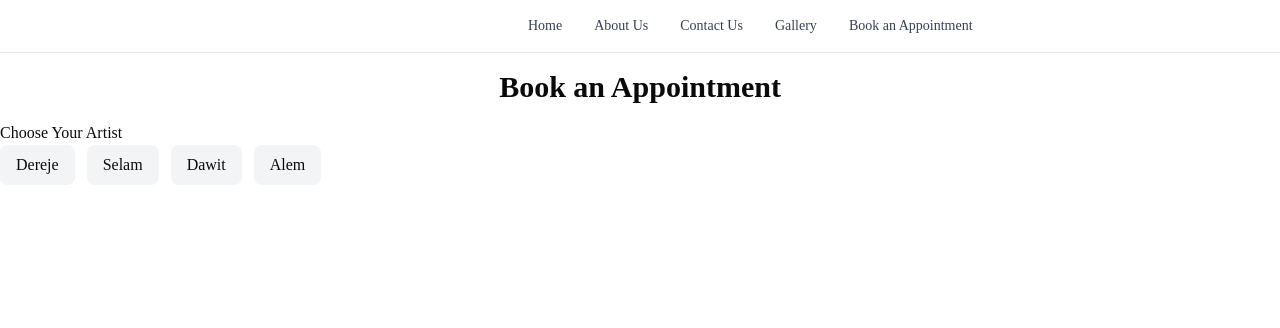
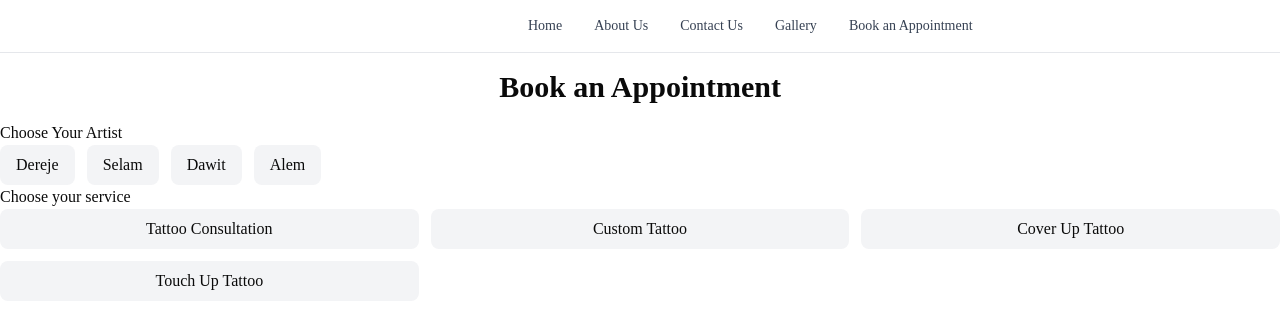
Before and after one commit to Nuhamin-07/tattoo-studio, a Next.js app: page /appointment in a window 1280 px wide. Shown: the top 328 px of the page. Built offline with nearby package versions, Linux system fonts and the light colour scheme.

Commit message:
options for an appointment added

```diff
--- a/app/appointment/page.tsx
+++ b/app/appointment/page.tsx
@@ -3,7 +3,7 @@ export default function Appointment() {
         <div>
             <h1 className="text-center text-3xl font-bold my-4">Book an Appointment</h1>
             <form>
-                <p>Choose Your Artist</p>
+                <h3>Choose Your Artist</h3>
                 <div className="flex gap-3">
                     <label className="inline-flex items-center justify-center px-4 py-2 rounded-md bg-gray-100 hover:bg-gray-300 cursor-pointer peer-checked:bg-gray-900 peer-checked:text-white" htmlFor="Dereje">
                         <input className="sr-only peer" type="radio" id="Dereje" name="artist" value="Dereje" />
@@ -23,7 +23,25 @@ export default function Appointment() {
                     </label>
                 </div>
                 <div>
-
+                    <h3>Choose your service</h3>
+                    <div className="grid grid-cols-3 gap-3">
+                        <label className="inline-flex items-center justify-center px-4 py-2 rounded-md bg-gray-100 hover:bg-gray-300 cursor-pointer peer-checked:bg-gray-900 peer-checked:text-white" htmlFor="piercing">
+                            <input className="sr-only peer" type="radio" id="consultation" name="service" value="Tattoo Consultation" />
+                            Tattoo Consultation
+                        </label>
+                        <label className="inline-flex items-center justify-center px-4 py-2 rounded-md bg-gray-100 hover:bg-gray-300 cursor-pointer peer-checked:bg-gray-900 peer-checked:text-white" htmlFor="tattoo">
+                            <input className="sr-only peer" type="radio" id="tattoo" name="service" value="Custom Tattoo" />
+                            Custom Tattoo
+                        </label>
+                        <label className="inline-flex items-center justify-center px-4 py-2 rounded-md bg-gray-100 hover:bg-gray-300 cursor-pointer peer-checked:bg-gray-900 peer-checked:text-white" htmlFor="tattoo">
+                            <input className="sr-only peer" type="radio" id="tattoo" name="service" value="Cover Up Tattoo" />
+                            Cover Up Tattoo
+                        </label>
+                        <label className="inline-flex items-center justify-center px-4 py-2 rounded-md bg-gray-100 hover:bg-gray-300 cursor-pointer peer-checked:bg-gray-900 peer-checked:text-white" htmlFor="tattoo">
+                            <input className="sr-only peer" type="radio" id="tattoo" name="service" value="Touch Up Tattoo" />
+                            Touch Up Tattoo
+                        </label>
+                    </div>
                 </div>
             </form>
         </div>
```
